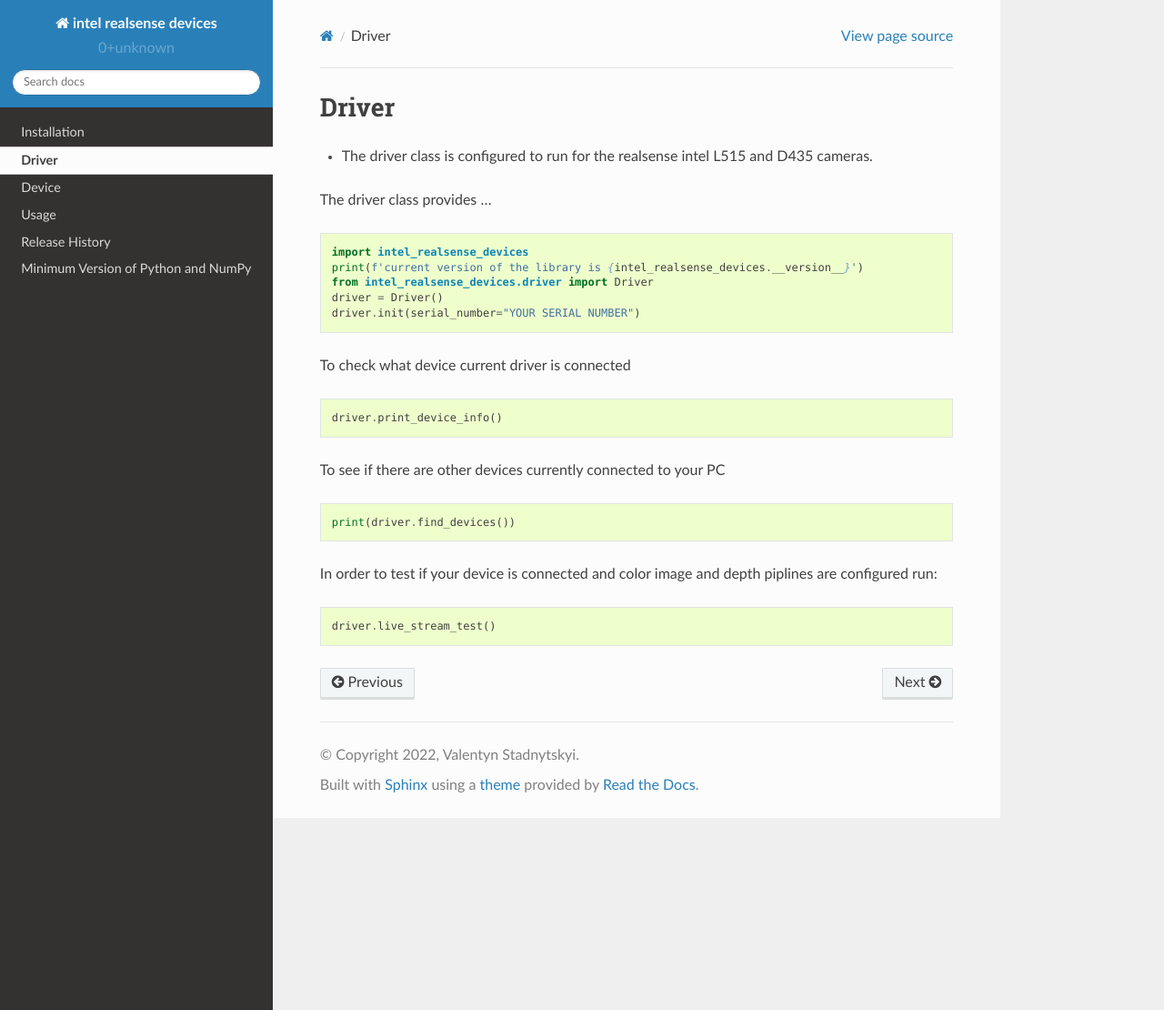
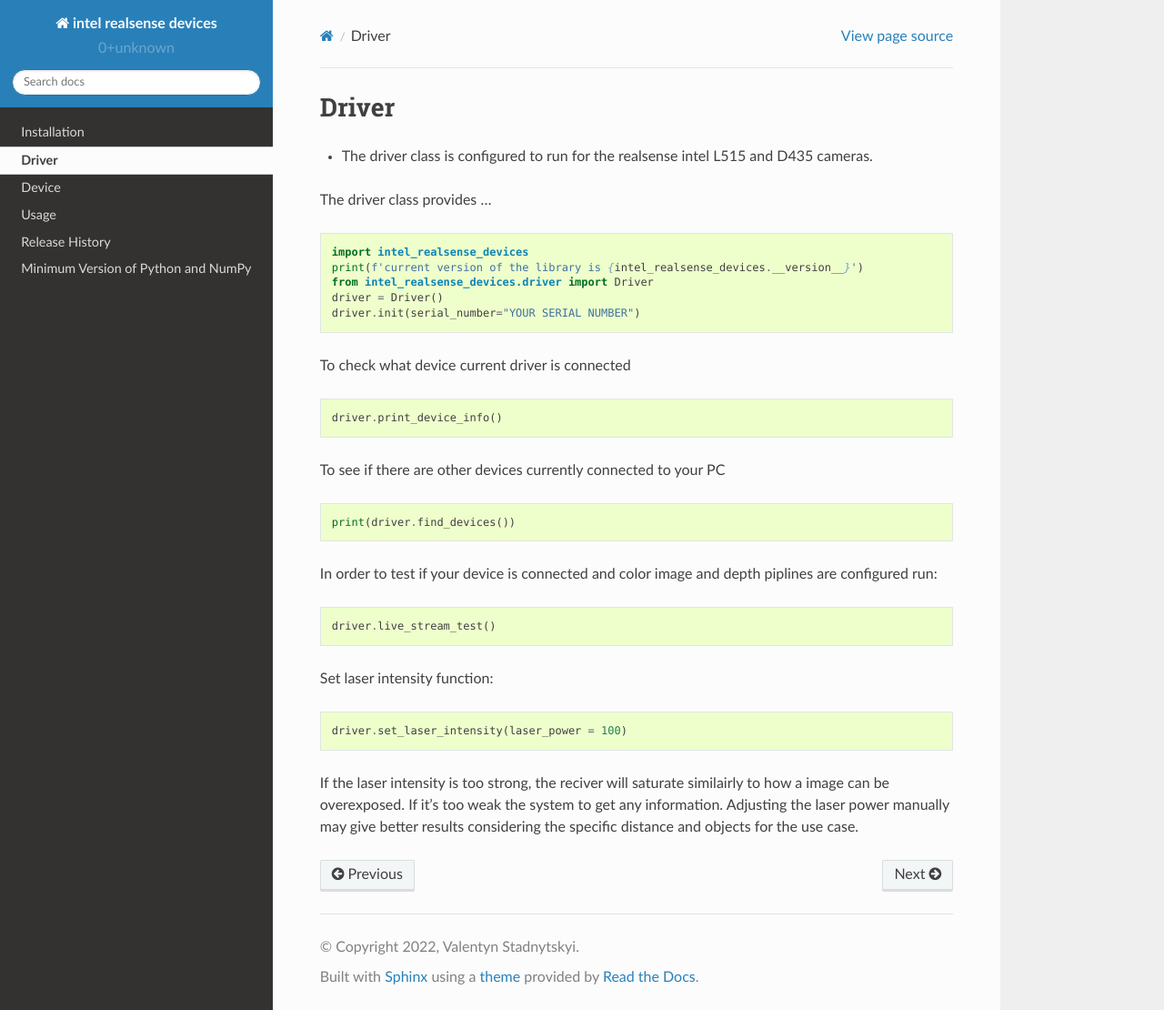
Before and after one commit to vstadnytskyi/intel-realsense-devices, a Sphinx documentation site: the page built from docs/source/driver.rst, in a window 1280 px wide and 1110 px high. Shown: the whole window at 91% size. Built offline with Sphinx 7.4.7 and the Read the Docs theme 2.0.0, drawn with Linux system fonts in a browser that asks for light colours.

Commit message:
updated doc

```diff
--- a/docs/source/driver.rst
+++ b/docs/source/driver.rst
@@ -32,3 +32,15 @@
 .. code-block:: python
 
    driver.live_stream_test()
+
+Set laser intensity function:
+
+.. code-block:: python
+
+   driver.set_laser_intensity(laser_power = 100)
+
+
+If the laser intensity is too strong, the reciver will saturate similairly to
+how a image can be overexposed. If it's too weak the system to
+get any information. Adjusting the laser power manually may give better results considering
+the specific distance and objects for the use case.
--- a/docs/source/usage.rst
+++ b/docs/source/usage.rst
@@ -5,7 +5,7 @@
 The driver class is configured to run for the realsense install L515 and D435.
 it may run with other modules but some functionality will give breakdown
 
-Please check config_template.conf to see how to structure your config file.
+Please see config_template.conf to see how to structure your config file.
 
 You should be in the intel-realsense-devices directory.
 
```
